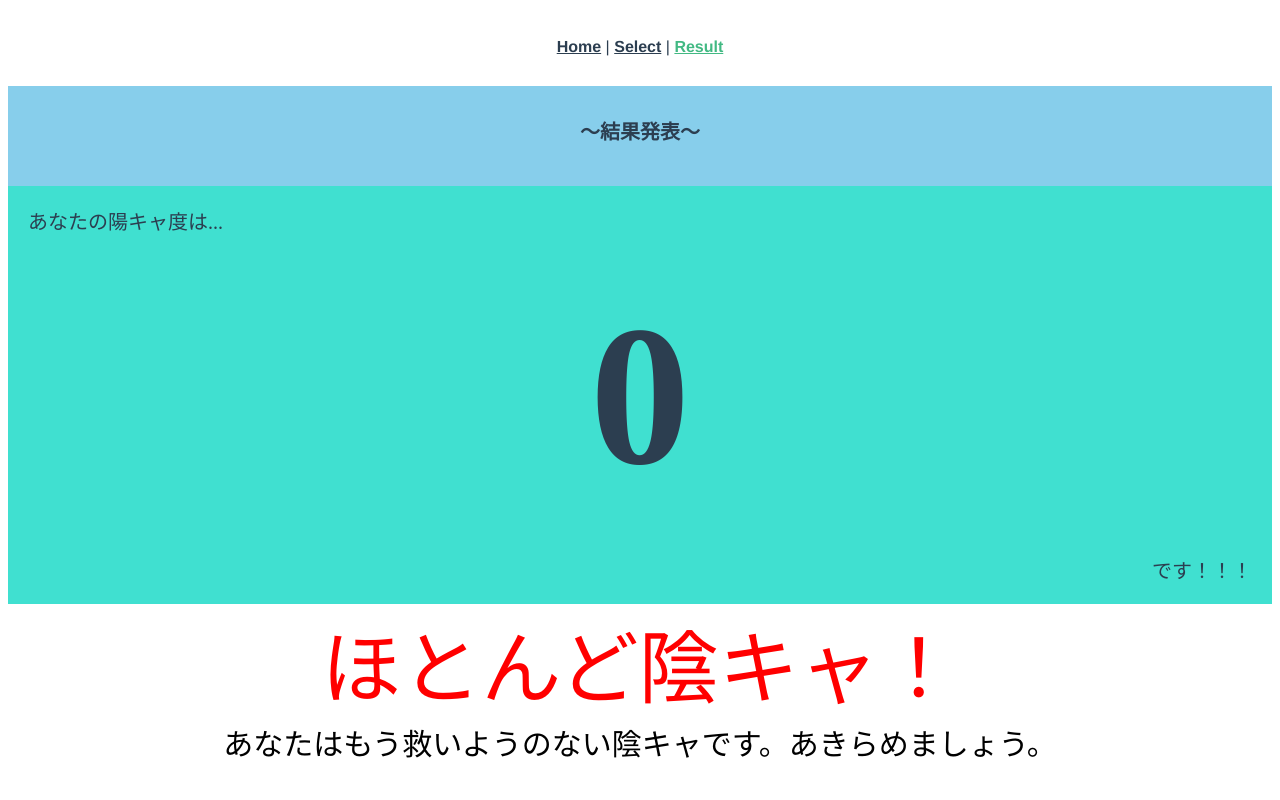
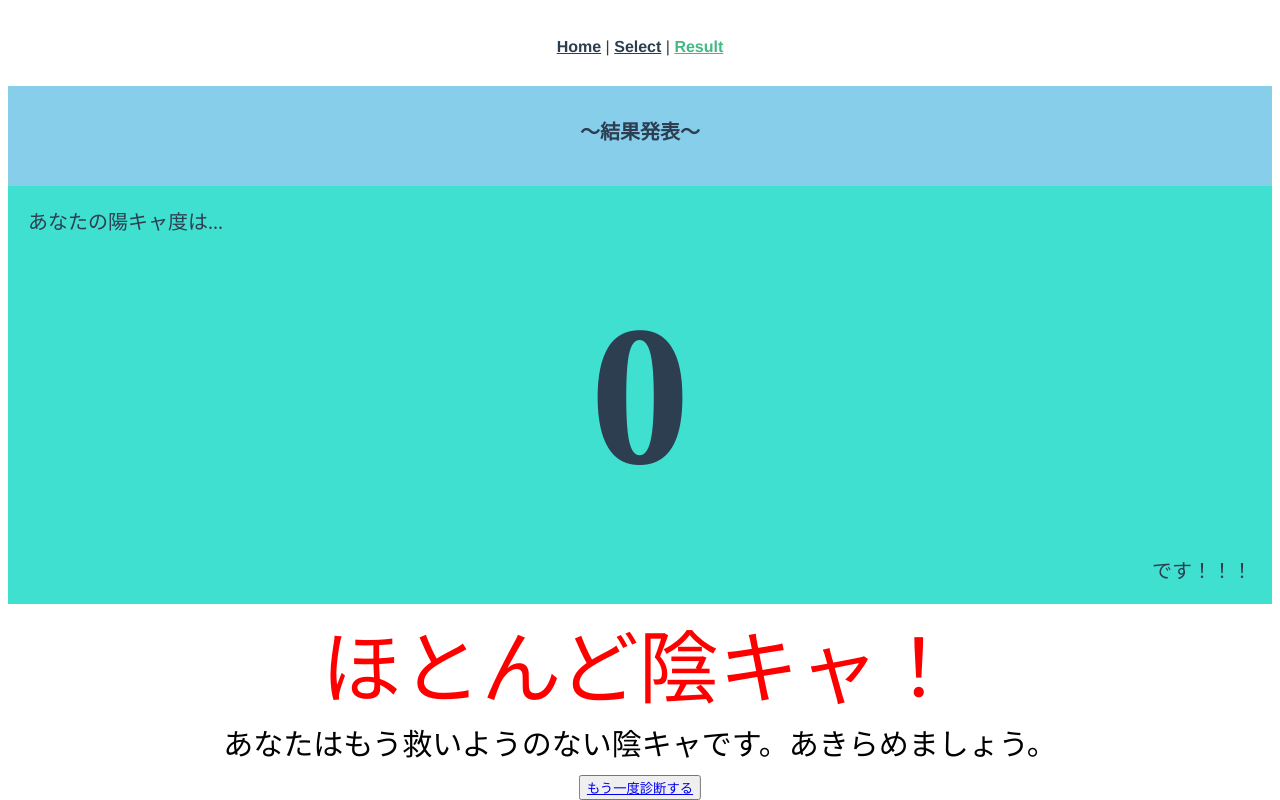
Before and after one commit to yumekawa-youkya/yumekawa-app, a Vue app: page /result in a window 1280 px wide. Built offline with nearby package versions, Linux system fonts and the light colour scheme.

Commit message:
最後の質問から結果へいくようにした

```diff
--- a/src/App.vue
+++ b/src/App.vue
@@ -14,6 +14,27 @@ export default {
   data() {
     return {
       questions: [
+        {
+          id: 0,
+          question: "カレーとうんちの見分けはつく?",
+          answer: [
+            {
+              text: "はい",
+              selected: false,
+              rate: 50, // 陽キャ度
+            },
+            {
+              text: "いいえ",
+              selected: false,
+              rate: 25, // 陽キャ度
+            },
+            {
+              text: "どっちでもない",
+              selected: false,
+              rate: 10, // 陽キャ度
+            },
+          ],
+        },
         {
           id: 1,
           question: "カレーとうんちの見分けはつく?",
@@ -37,27 +58,6 @@ export default {
         },
         {
           id: 2,
-          question: "カレーとうんちの見分けはつく?",
-          answer: [
-            {
-              text: "はい",
-              selected: false,
-              rate: 50, // 陽キャ度
-            },
-            {
-              text: "いいえ",
-              selected: false,
-              rate: 25, // 陽キャ度
-            },
-            {
-              text: "どっちでもない",
-              selected: false,
-              rate: 10, // 陽キャ度
-            },
-          ],
-        },
-        {
-          id: 3,
           question: "カレーとうんちの見分けはつく?",
           answer: [
             {
--- a/src/views/Result.vue
+++ b/src/views/Result.vue
@@ -34,6 +34,11 @@
         人生がさぞ楽しいことでしょう。その楽しさをぜひ皆に分け与えてください。
       </div>
     </div>
+    <div class="restart">
+      <button v-on:click="youkyadoreset()">
+        <router-link to="/select">もう一度診断する</router-link>
+      </button>
+    </div>
   </div>
 </template>
 
@@ -48,7 +53,21 @@ export default {
   data() {
     return {}
   },
-  methods: {},
+  methods: {
+    youkyadoreset: function () {
+      for (let i = 0; i < this.questions.length; i++) {
+        if (this.questions[i].answer[0].selected === true) {
+          this.questions[i].answer[0].selected = false
+        }
+        if (this.questions[i].answer[1].selected === true) {
+          this.questions[i].answer[1].selected = false
+        }
+        if (this.questions[i].answer[2].selected === true) {
+          this.questions[i].answer[2].selected = false
+        }
+      }
+    },
+  },
   computed: {
     totalYoukyado: function () {
       let youkyadoCmp = 0
@@ -117,4 +136,10 @@ export default {
   text-align: center;
   font-size: 30px;
 }
+.restart {
+  position: absolute;
+  bottom: 0;
+  left: 50%;
+  transform: translateX(-50%);
+}
 </style>
--- a/src/views/Select.vue
+++ b/src/views/Select.vue
@@ -1,5 +1,6 @@
 <template>
   <div>
+    <div>{{ this.$route.params.id }}</div>
     <div v-for="(question, index) in questions" v-bind:key="index">
       <div>{{ question.question }}</div>
       <div class="btns">
@@ -28,12 +29,14 @@ export default {
       required: true,
     },
   },
+
   data() {
     return {
       tempQuestions: this.questions,
       total: 0,
     }
   },
+
   methods: {
     send: function () {
       this.$emit("new", this.tempQuestions)
@@ -42,6 +45,9 @@ export default {
     Answer: function (id, num) {
       this.questions[id].answer[num].selected = true
       this.send()
+      if (id === this.questions.length - 1) {
+        this.$router.push("/result")
+      }
     },
     // App.vueを変更する、解答を保存する関数
   },
```
